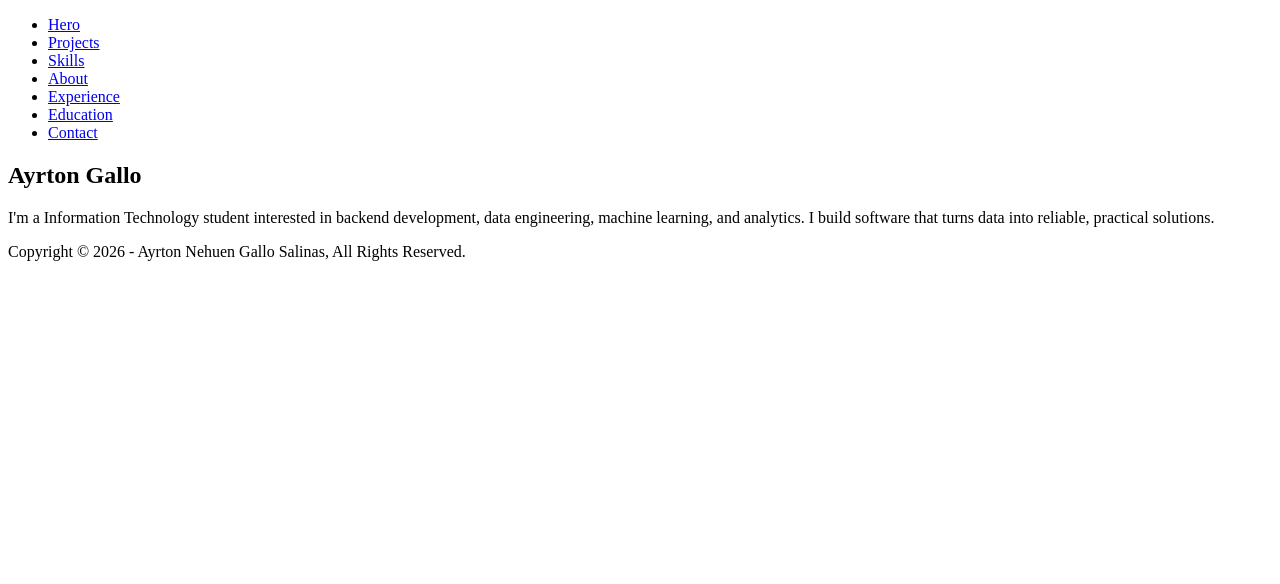
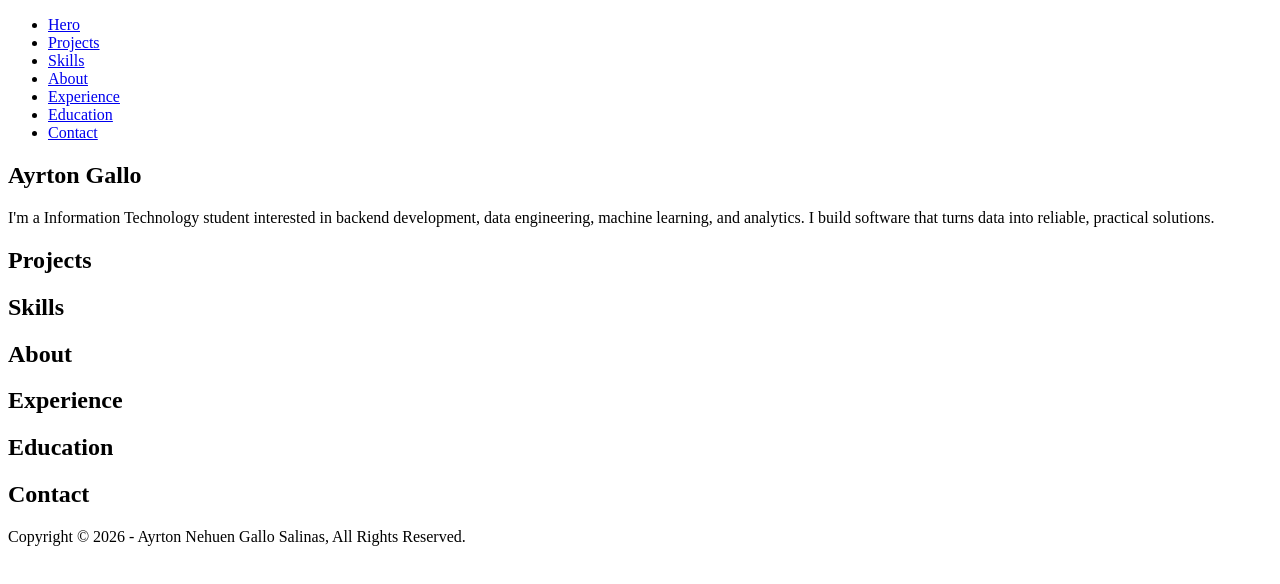
Before and after one commit to ayrtongallo/portfolio, a plain HTML site: page index.html in a window 1280 px wide. Drawn offline with Linux system fonts and the light colour scheme.

```diff
--- a/index.html
+++ b/index.html
@@ -26,13 +26,26 @@
         <h1>Ayrton <span>Gallo</span></h1>
         <p>I'm a Information Technology student interested in backend development, data engineering, machine learning, and analytics. I build software that turns data into reliable, practical solutions.</p>
     </section>
-    <section id="projects"></section>
-    <section id="skills"></section>
-    <section id="about"></section>
-    <section id="experience"></section>
-    <section id="education"></section>
-    <section id="contact"></section>
+    <section id="projects">
+        <h2>Projects</h2>
+    </section>
+    <section id="skills">
+        <h2>Skills</h2>
+    </section>
+    <section id="about">
+        <h2>About</h2>
+    </section>
+    <section id="experience">
+        <h2>Experience</h2>
+    </section>
+    <section id="education">
+        <h2>Education</h2>
+    </section>
+    <section id="contact">
+        <h2>Contact</h2>
+    </section>
 </main>
 <footer>Copyright &copy; 2026 - Ayrton Nehuen Gallo Salinas, All Rights Reserved.</footer>
 </body>
+<script src="assets/js/main.app"></script>
 </html>
```
Also changed, not shown: assets/css/main.css (added), assets/js/main.app.js (added).
